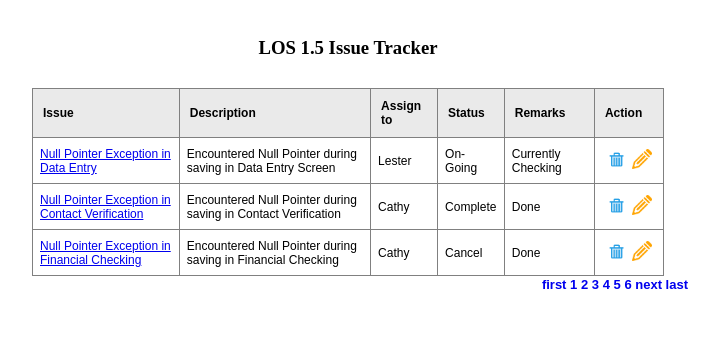
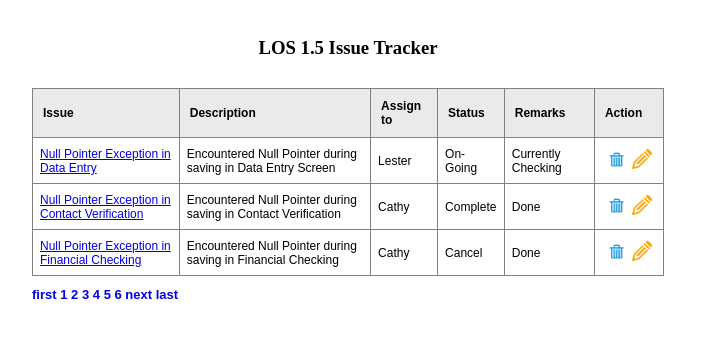
Before and after one commit to lesterdgreat/tracker-design, a plain HTML site: page index.html in a window 1280 px wide. Shown: the whole page, without its empty margins (292-1011 px from the left). Drawn offline with Linux system fonts and the light colour scheme.

Commit message:
Add files via upload

```diff
--- a/css/stylesheet.css
+++ b/css/stylesheet.css
@@ -61,11 +61,11 @@
 
 .footer-div
 {
+  margin: auto;
+  width: 50%;
+  padding: 10px;
   font-size: 13px;
   font-family: sans-serif;
-  position: absolute;
-  top: 300;
-  right: 300px;
 }
 
 .footer-div a
```
